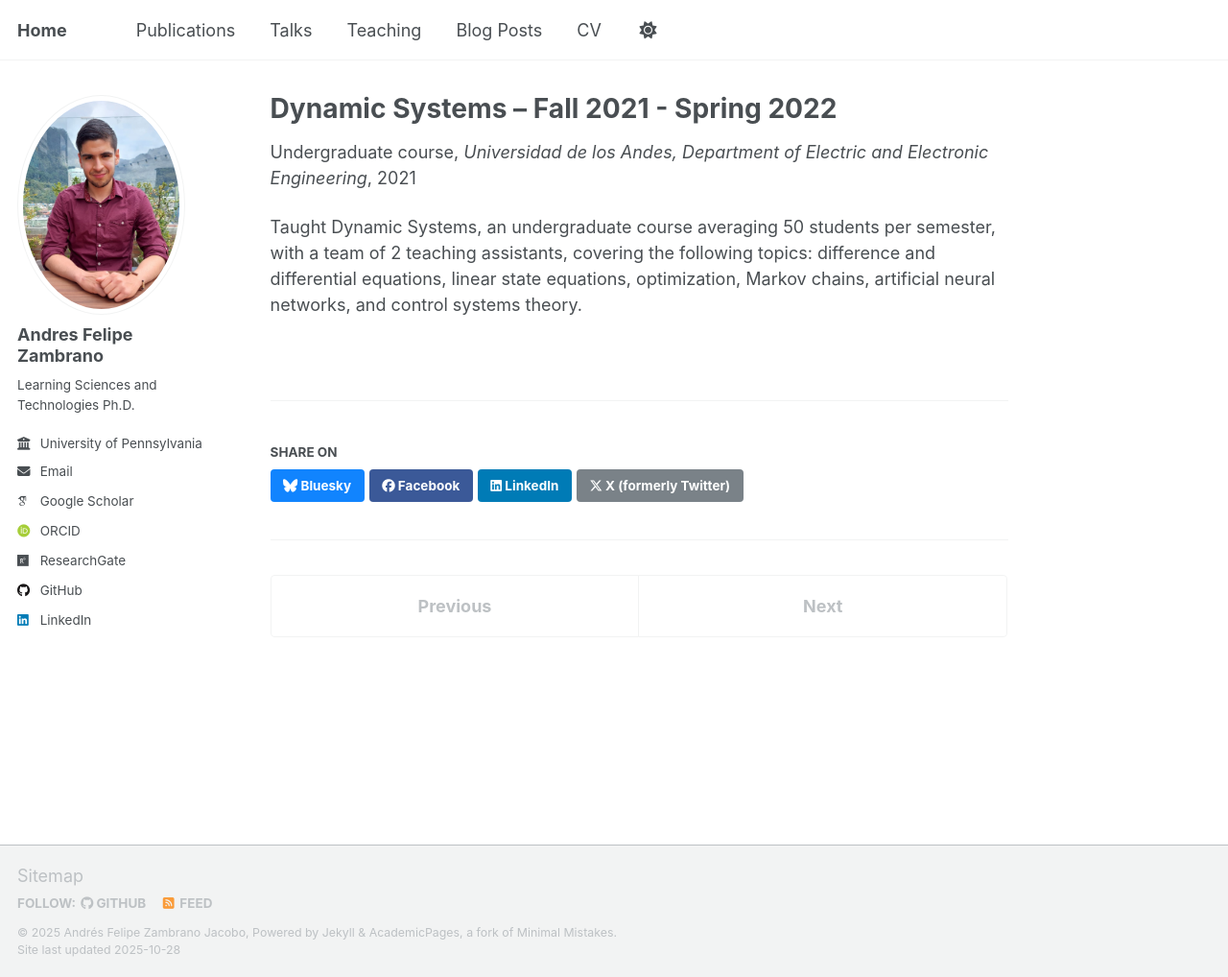
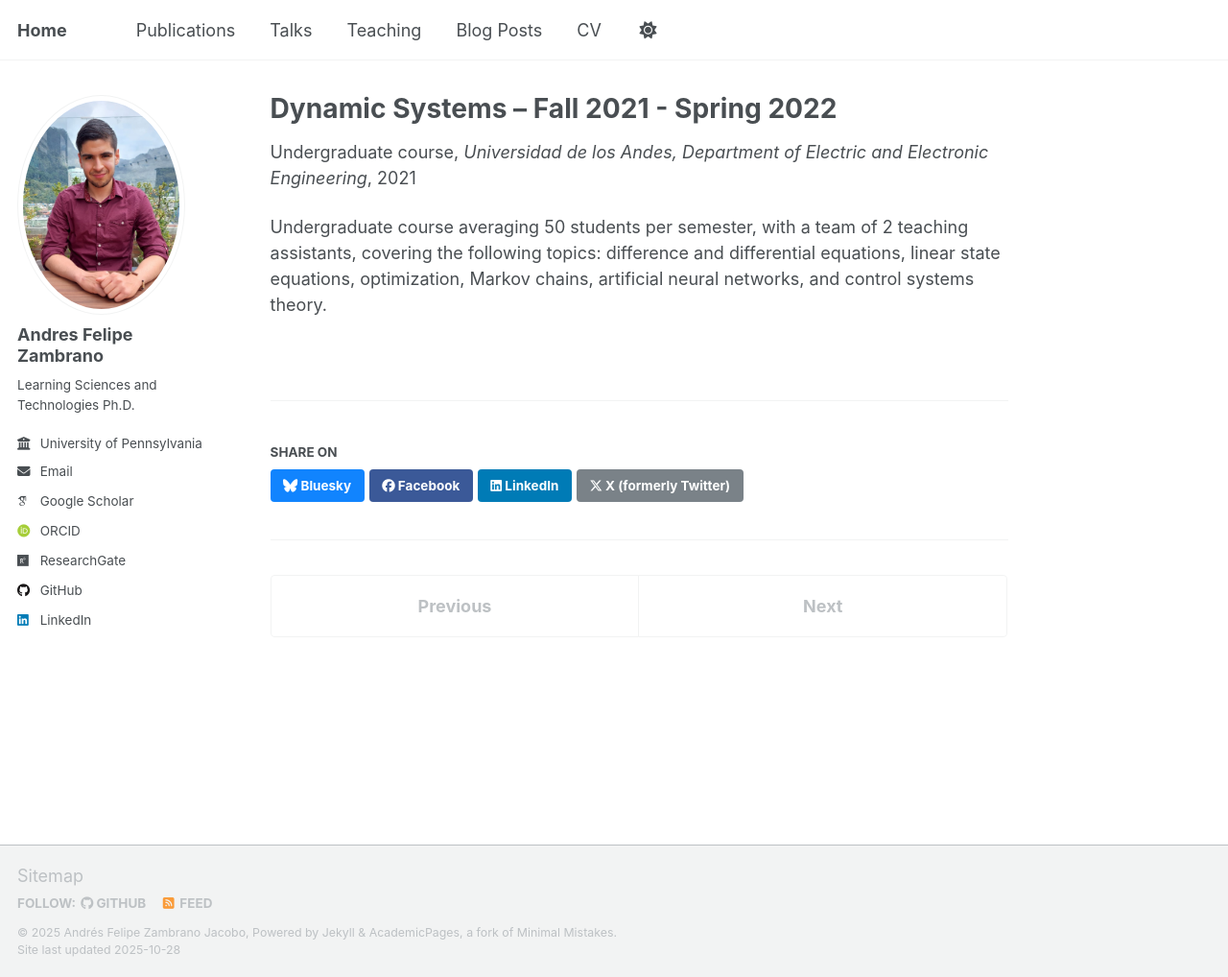
Before and after one commit to afzambrano/afzambrano.github.io, a Jekyll site: the page built from _teaching/2021-dynamic-systems.md, in a window 1280 px wide and 1018 px high. Shown: the whole window at 96% size. Built offline with Jekyll 4.4.1, drawn with Linux system fonts in a browser that asks for light colours; some web fonts are replaced; a script that is not in the unit is left out.

Commit message:
Update 2021-dynamic-systems.md

```diff
--- a/_teaching/2021-dynamic-systems.md
+++ b/_teaching/2021-dynamic-systems.md
@@ -7,4 +7,4 @@ venue: "Universidad de los Andes, Department of Electric and Electronic Engineer
 date: 2021-01-01
 location: "Bogotá, Colombia"
 ---
-Taught Dynamic Systems, an undergraduate course averaging 50 students per semester, with a team of 2 teaching assistants, covering the following topics: difference and differential equations, linear state equations, optimization, Markov chains, artificial neural networks, and control systems theory.
+Undergraduate course averaging 50 students per semester, with a team of 2 teaching assistants, covering the following topics: difference and differential equations, linear state equations, optimization, Markov chains, artificial neural networks, and control systems theory.
```
